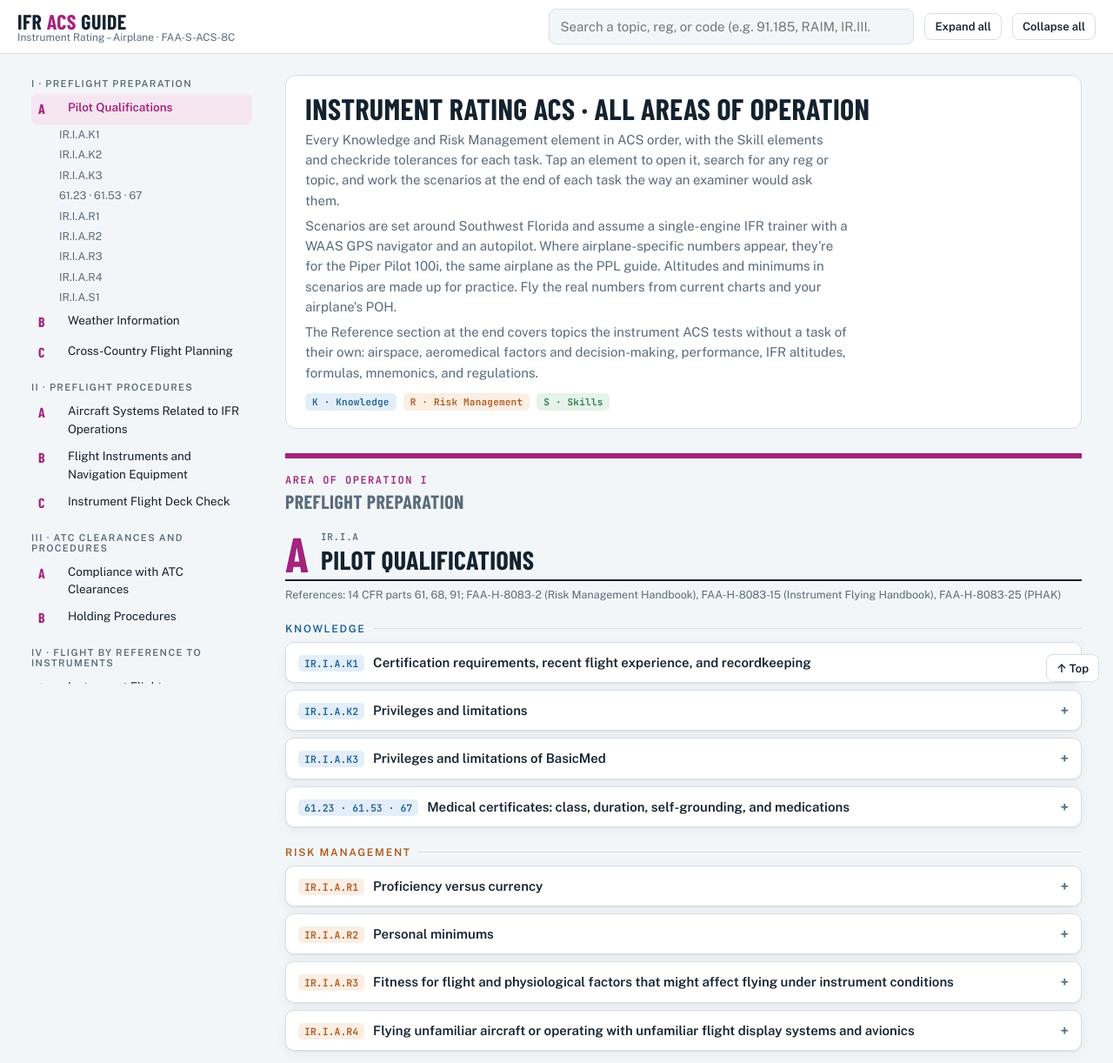
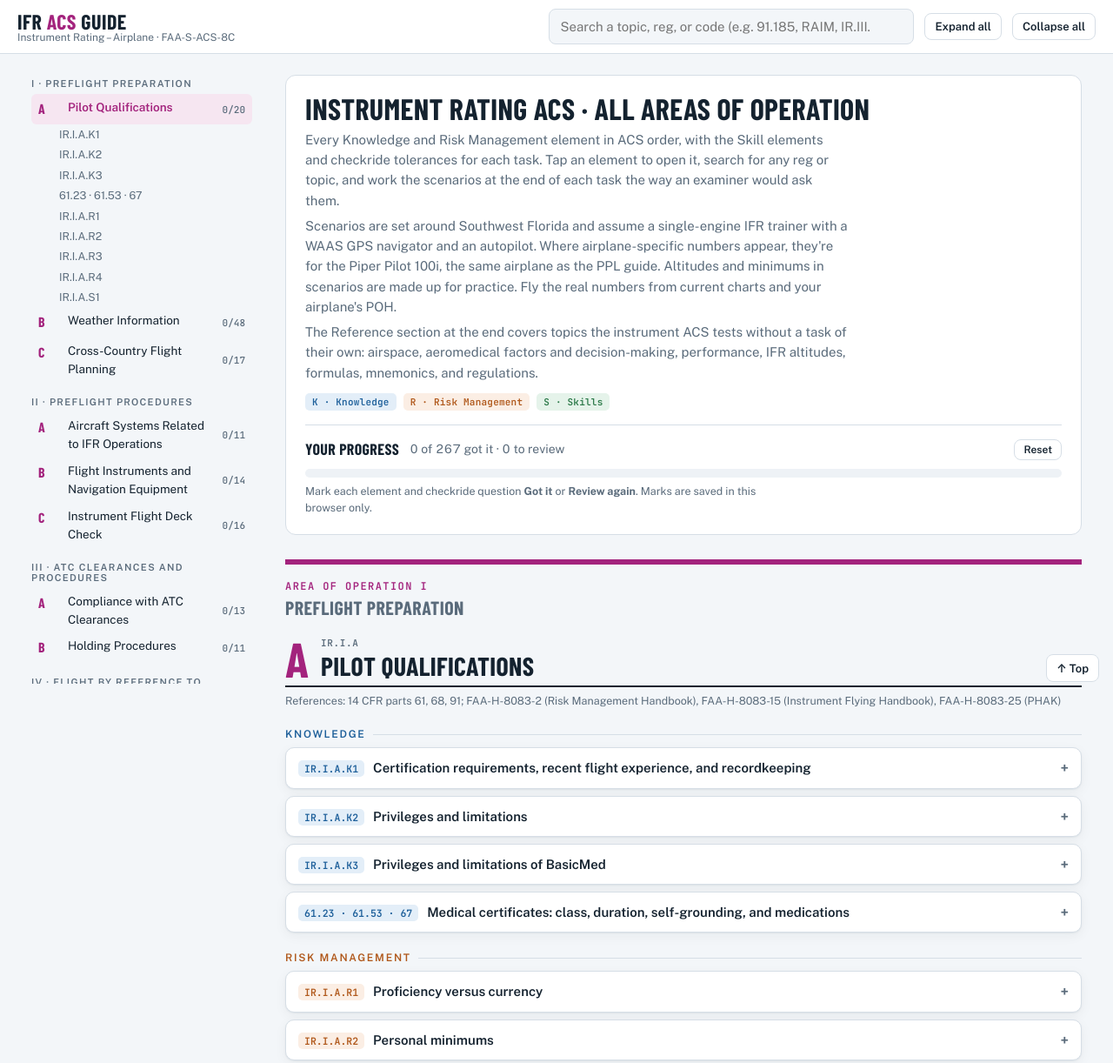
Before and after one commit to abell405/IFR-ACS, a plain HTML site: page index.html in a window 1280 px wide. Shown: the top 1222 px of the page at 87% size. Drawn offline with nearby package versions, Linux system fonts and the light colour scheme.

Commit message:
Add progress tracking: got it / review again marks with per-task counts
Co-Authored-By: Claude Opus 5.5 <noreply@anthropic.com>
Claude-Session: https://claude.ai/code/session_01P9GTbw4LzMbFpXBq56bR7A

```diff
--- a/index.html
+++ b/index.html
@@ -126,6 +126,31 @@ mark{background:#ffe27a;color:#14222f;border-radius:2px}
 .empty{padding:24px;text-align:center;color:var(--muted)}
 .credit{color:var(--muted);font-size:12.5px;margin-top:40px;border-top:1px solid var(--line);padding-top:12px}
 #top{position:fixed;right:max(16px,calc(env(safe-area-inset-right,0px) + 16px));bottom:calc(16px + env(safe-area-inset-bottom,0px));z-index:8}
+/* progress tracking */
+.prog{margin-top:16px;padding-top:14px;border-top:1px solid var(--line)}
+.prog-top{display:flex;align-items:center;gap:6px 12px;flex-wrap:wrap;font-size:14px}
+.prog-top b{font-family:var(--display);font-size:18px;text-transform:uppercase;letter-spacing:.02em}
+.prog-top span{color:var(--muted);font-variant-numeric:tabular-nums}
+.prog-reset{margin-left:auto;padding:4px 10px;font-size:12px}
+.prog-reset.arm{border-color:var(--r);color:var(--r)}
+.prog-bar{display:flex;height:10px;border-radius:5px;overflow:hidden;background:var(--code-bg);margin:8px 0 6px}
+.prog-bar span{display:block;height:100%;transition:width .2s}
+.prog-bar .pg{background:var(--s)}.prog-bar .pr{background:var(--r)}
+.intro .prog-note{font-size:12.5px;margin:0}
+.pm{display:flex;gap:8px;flex-wrap:wrap;padding:0 18px 14px}
+.quiz .pm{padding:0 12px 10px}
+.pm-b{font:600 12.5px var(--body);border:1px solid var(--line);background:var(--panel);color:var(--muted);border-radius:999px;padding:5px 12px;cursor:pointer}
+.pm-b:hover{border-color:var(--sky);color:var(--ink)}
+.pm-b.got[aria-pressed="true"]{background:var(--s-soft);border-color:var(--s);color:var(--s)}
+.pm-b.rev[aria-pressed="true"]{background:var(--r-soft);border-color:var(--r);color:var(--r)}
+.pm-dot{flex:none;font:700 13px var(--body);line-height:1;align-self:center}
+.pm-dot.got{color:var(--s)}.pm-dot.rev{color:var(--r)}
+.pm-dot.got::before{content:"✓"}.pm-dot.rev::before{content:"↺"}
+.quiz summary .pm-dot{margin-left:6px}
+.toc .pm-c{margin-left:auto;font:500 11px var(--mono);color:var(--muted);align-self:center;white-space:nowrap}
+.toc .pm-c.done{color:var(--s)}
+.toc .sub a.got::after{content:" ✓";color:var(--s)}
+.toc .sub a.rev::after{content:" ↺";color:var(--r)}
 /* memory aids cram sheet */
 .aid-bar{display:flex;align-items:center;gap:8px 14px;flex-wrap:wrap;margin:6px 0 4px}
 .aid-bar .refs{margin:0;flex:1 1 320px}
@@ -188,6 +213,11 @@ details.aid>summary h3{font-size:13.5px;color:var(--muted)}
   <p>Scenarios are set around Southwest Florida and assume a single-engine IFR trainer with a WAAS GPS navigator and an autopilot. Where airplane-specific numbers appear, they're for the Piper Pilot 100i, the same airplane as the PPL guide. Altitudes and minimums in scenarios are made up for practice. Fly the real numbers from current charts and your airplane's POH.</p>
   <p>The Reference section at the end covers topics the instrument ACS tests without a task of their own: airspace, aeromedical factors and decision-making, performance, IFR altitudes, formulas, mnemonics, and regulations.</p>
   <div class="legend"><span class="tag k">K · Knowledge</span><span class="tag r">R · Risk Management</span><span class="tag s">S · Skills</span></div>
+  <div class="prog" id="prog" hidden>
+    <div class="prog-top"><b>Your progress</b><span id="progTxt"></span><button class="btn prog-reset" id="progReset">Reset</button></div>
+    <div class="prog-bar" aria-hidden="true"><span class="pg" id="progGot"></span><span class="pr" id="progRev"></span></div>
+    <p class="prog-note">Mark each element and checkride question <b>Got it</b> or <b>Review again</b>. Marks are saved in this browser only.</p>
+  </div>
 </div>
 
 
@@ -3352,6 +3382,59 @@ details.aid>summary h3{font-size:13.5px;color:var(--muted)}
   tasks.forEach(t=>io.observe(t));
 
   const els=[...document.querySelectorAll('details.el')];
+
+  // progress tracking: "got it" / "review again" per element and checkride question, saved in this browser
+  (function(){
+    const KEY='ifr-acs-progress';
+    let state={};
+    try{state=JSON.parse(localStorage.getItem(KEY))||{};}catch(e){state={};}
+    const save=()=>{try{localStorage.setItem(KEY,JSON.stringify(state));}catch(e){}};
+    const hash=str=>{let h=0;for(let i=0;i<str.length;i++)h=(h*31+str.charCodeAt(i))|0;return (h>>>0).toString(36);};
+    const studied=tasks.filter(t=>t.id==='oral'||(t.dataset.area!=='Reference'&&t.id!=='ir-7bc'));
+    const items=[];
+    studied.forEach(t=>{
+      t._items=[];
+      t.querySelectorAll('details.el').forEach(d=>add(d,d.id,t,d.querySelector('summary')));
+      t.querySelectorAll('.quiz details').forEach(d=>{const sm=d.querySelector('summary'); add(d,'q-'+t.id+'-'+hash(sm.textContent),t,sm);});
+      const c=document.createElement('span'); c.className='pm-c'; t._a.appendChild(c); t._count=c;
+    });
+    function add(d,key,t,sm){
+      const bar=document.createElement('div'); bar.className='pm';
+      bar.innerHTML='<button type="button" class="pm-b got" aria-pressed="false">✓ Got it</button><button type="button" class="pm-b rev" aria-pressed="false">↺ Review again</button>';
+      d.appendChild(bar);
+      const dot=document.createElement('span'); dot.className='pm-dot';
+      const after=sm.querySelector('h3'); after?after.after(dot):sm.appendChild(dot);
+      const it={d,key,bar,dot,link:document.querySelector('#toc a[data-el="'+d.id+'"]')};
+      bar.addEventListener('click',e=>{const b=e.target.closest('.pm-b'); if(!b) return;
+        const v=b.classList.contains('got')?'got':'rev';
+        if(state[key]===v) delete state[key]; else state[key]=v;
+        save(); paint(it); totals();});
+      items.push(it); t._items.push(it); paint(it);
+    }
+    function paint(it){
+      const v=state[it.key];
+      it.bar.querySelector('.got').setAttribute('aria-pressed',v==='got');
+      it.bar.querySelector('.rev').setAttribute('aria-pressed',v==='rev');
+      it.dot.className='pm-dot'+(v?' '+v:''); it.dot.title=v==='got'?'Got it':v==='rev'?'Review again':'';
+      if(it.link){it.link.classList.toggle('got',v==='got');it.link.classList.toggle('rev',v==='rev');}
+    }
+    const prog=document.getElementById('prog'), txt=document.getElementById('progTxt'), reset=document.getElementById('progReset');
+    function totals(){
+      let g=0,r=0;
+      studied.forEach(t=>{const tg=t._items.filter(i=>state[i.key]==='got').length; g+=tg; r+=t._items.filter(i=>state[i.key]==='rev').length;
+        t._count.textContent=tg+'/'+t._items.length; t._count.classList.toggle('done',tg===t._items.length);});
+      const n=items.length;
+      txt.textContent=g+' of '+n+' got it · '+r+' to review';
+      document.getElementById('progGot').style.width=(g/n*100)+'%';
+      document.getElementById('progRev').style.width=(r/n*100)+'%';
+    }
+    let armed=null;
+    reset.onclick=()=>{
+      if(!reset.classList.contains('arm')){reset.classList.add('arm');reset.textContent='Tap again to clear all';clearTimeout(armed);armed=setTimeout(()=>{reset.classList.remove('arm');reset.textContent='Reset';},3000);return;}
+      state={}; save(); items.forEach(paint); totals(); reset.classList.remove('arm'); reset.textContent='Reset';
+    };
+    prog.hidden=false; totals();
+  })();
   els.forEach(d=>d._def=d.open);
 
   // memory aids quiz mode: hide meanings, tap a line to reveal
@@ -3375,6 +3458,7 @@ details.aid>summary h3{font-size:13.5px;color:var(--muted)}
   const quizItems=[...document.querySelectorAll('.quiz details')];
   const areaHs=[...document.querySelectorAll('.area-h')];
   els.forEach(d=>d._html=d.querySelector('.el-b').innerHTML);
+  const txt=d=>[...d.children].filter(c=>!c.classList.contains('pm')).map(c=>c.textContent).join(' ').toLowerCase();
   function unmark(){els.forEach(d=>{const b=d.querySelector('.el-b'); if(b._marked){b.innerHTML=d._html;b._marked=false;}});}
   function markIn(node,re){
     const walker=document.createTreeWalker(node,NodeFilter.SHOW_TEXT);const list=[];let n;
@@ -3395,8 +3479,8 @@ details.aid>summary h3{font-size:13.5px;color:var(--muted)}
     }
     const low=term.toLowerCase(); const re=new RegExp(term.replace(/[.*+?^${}()|[\]\\]/g,'\\$&'),'gi');
     let count=0;
-    els.forEach(d=>{const ok=d.textContent.toLowerCase().includes(low); d.hidden=!ok; d.open=ok; if(ok){count++; const b=d.querySelector('.el-b'); markIn(b,re); b._marked=true;}});
-    quizItems.forEach(x=>x.hidden=!x.textContent.toLowerCase().includes(low));
+    els.forEach(d=>{const ok=txt(d).includes(low); d.hidden=!ok; d.open=ok; if(ok){count++; const b=d.querySelector('.el-b'); markIn(b,re); b._marked=true;}});
+    quizItems.forEach(x=>x.hidden=!txt(x).includes(low));
     document.querySelectorAll('.leg').forEach(x=>x.hidden=true);
     areaHs.forEach(x=>x.hidden=true);
     tasks.forEach(t=>{
```
